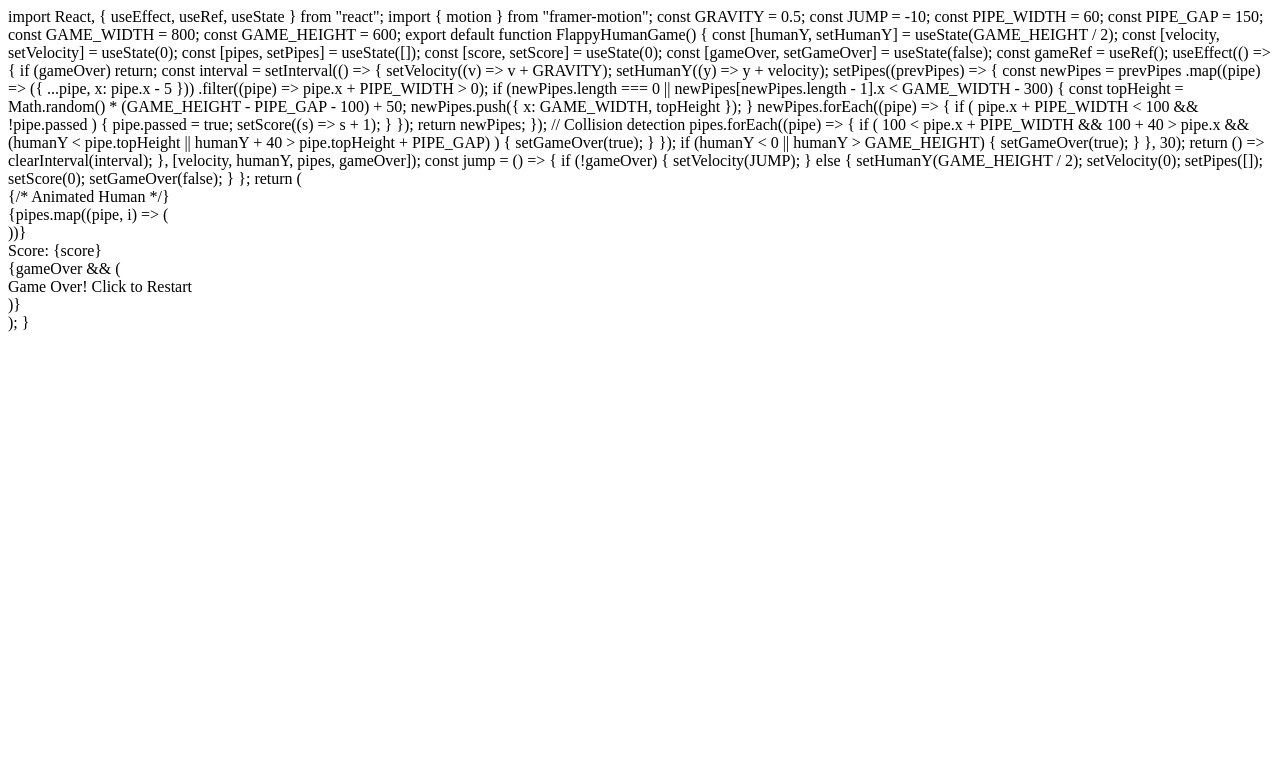
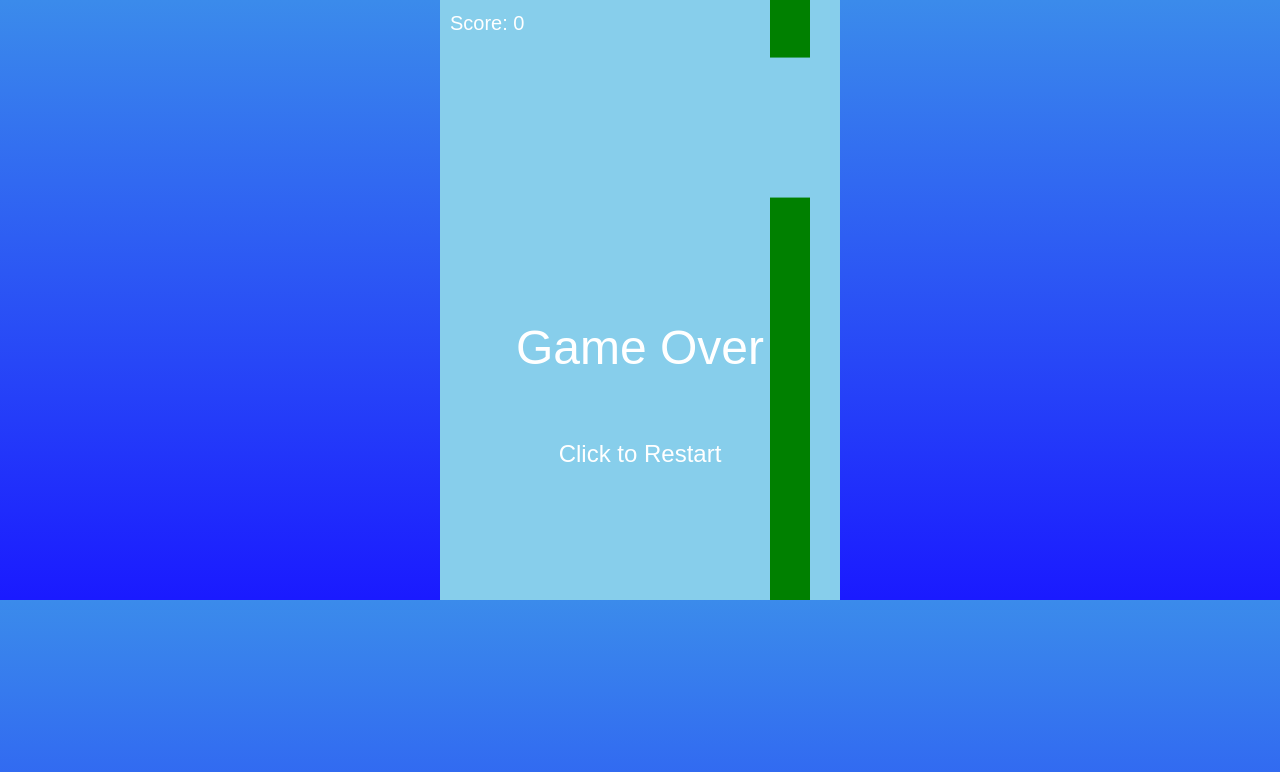
Before and after one commit to coltoneagleson/flappyhuman, a plain HTML site: page index.html in a window 1280 px wide. Drawn offline with Linux system fonts and the light colour scheme.

Commit message:
Update index.html

```diff
--- a/index.html
+++ b/index.html
@@ -1,124 +1,157 @@
-import React, { useEffect, useRef, useState } from "react";
-import { motion } from "framer-motion";
+<!DOCTYPE html>
+<html lang="en">
+<head>
+  <meta charset="UTF-8">
+  <title>Flappy Human</title>
+  <style>
+    body {
+      margin: 0;
+      overflow: hidden;
+      background: linear-gradient(to bottom, #3b8beb, #1a1aff);
+    }
+    canvas {
+      display: block;
+      margin: 0 auto;
+      background-color: #87CEEB;
+    }
+    #gameOver {
+      position: absolute;
+      top: 40%;
+      width: 100%;
+      text-align: center;
+      font-size: 3em;
+      color: white;
+      font-family: sans-serif;
+    }
+    #restart {
+      display: none;
+      position: absolute;
+      top: 55%;
+      width: 100%;
+      text-align: center;
+      font-size: 1.5em;
+      color: white;
+      cursor: pointer;
+      font-family: sans-serif;
+    }
+  </style>
+</head>
+<body>
 
-const GRAVITY = 0.5;
-const JUMP = -10;
-const PIPE_WIDTH = 60;
-const PIPE_GAP = 150;
-const GAME_WIDTH = 800;
-const GAME_HEIGHT = 600;
+<canvas id="gameCanvas" width="400" height="600"></canvas>
+<div id="gameOver">Game Over</div>
+<div id="restart" onclick="restartGame()">Click to Restart</div>
 
-export default function FlappyHumanGame() {
-  const [humanY, setHumanY] = useState(GAME_HEIGHT / 2);
-  const [velocity, setVelocity] = useState(0);
-  const [pipes, setPipes] = useState([]);
-  const [score, setScore] = useState(0);
-  const [gameOver, setGameOver] = useState(false);
-  const gameRef = useRef();
+<script>
+  const canvas = document.getElementById("gameCanvas");
+  const ctx = canvas.getContext("2d");
 
-  useEffect(() => {
-    if (gameOver) return;
+  let human = { x: 50, y: 300, width: 30, height: 30, velocity: 0 };
+  let gravity = 0.5;
+  let jumpForce = -8;
+  let pipes = [];
+  let frame = 0;
+  let gameRunning = true;
+  let score = 0;
 
-    const interval = setInterval(() => {
-      setVelocity((v) => v + GRAVITY);
-      setHumanY((y) => y + velocity);
+  document.addEventListener("keydown", () => {
+    if (gameRunning) {
+      human.velocity = jumpForce;
+    }
+  });
 
-      setPipes((prevPipes) => {
-        const newPipes = prevPipes
-          .map((pipe) => ({ ...pipe, x: pipe.x - 5 }))
-          .filter((pipe) => pipe.x + PIPE_WIDTH > 0);
+  function drawHuman() {
+    ctx.fillStyle = "black";
+    ctx.fillRect(human.x, human.y, human.width, human.height);
+  }
 
-        if (newPipes.length === 0 || newPipes[newPipes.length - 1].x < GAME_WIDTH - 300) {
-          const topHeight = Math.random() * (GAME_HEIGHT - PIPE_GAP - 100) + 50;
-          newPipes.push({ x: GAME_WIDTH, topHeight });
-        }
+  function drawPipes() {
+    ctx.fillStyle = "green";
+    pipes.forEach(pipe => {
+      ctx.fillRect(pipe.x, 0, pipe.width, pipe.top);
+      ctx.fillRect(pipe.x, pipe.top + pipe.gap, pipe.width, canvas.height);
+    });
+  }
 
-        newPipes.forEach((pipe) => {
-          if (
-            pipe.x + PIPE_WIDTH < 100 &&
-            !pipe.passed
-          ) {
-            pipe.passed = true;
-            setScore((s) => s + 1);
-          }
-        });
+  function updatePipes() {
+    if (frame % 90 === 0) {
+      const top = Math.random() * 200 + 50;
+      pipes.push({ x: canvas.width, width: 40, top: top, gap: 140 });
+    }
 
-        return newPipes;
-      });
+    pipes.forEach(pipe => {
+      pipe.x -= 2;
 
       // Collision detection
-      pipes.forEach((pipe) => {
-        if (
-          100 < pipe.x + PIPE_WIDTH &&
-          100 + 40 > pipe.x &&
-          (humanY < pipe.topHeight || humanY + 40 > pipe.topHeight + PIPE_GAP)
-        ) {
-          setGameOver(true);
-        }
-      });
+      if (
+        human.x < pipe.x + pipe.width &&
+        human.x + human.width > pipe.x &&
+        (human.y < pipe.top || human.y + human.height > pipe.top + pipe.gap)
+      ) {
+        gameOver();
+      }
 
-      if (humanY < 0 || humanY > GAME_HEIGHT) {
-        setGameOver(true);
+      // Scoring
+      if (pipe.x + pipe.width < human.x && !pipe.passed) {
+        pipe.passed = true;
+        score++;
       }
-    }, 30);
+    });
 
-    return () => clearInterval(interval);
-  }, [velocity, humanY, pipes, gameOver]);
+    // Remove off-screen pipes
+    pipes = pipes.filter(pipe => pipe.x + pipe.width > 0);
+  }
 
-  const jump = () => {
-    if (!gameOver) {
-      setVelocity(JUMP);
-    } else {
-      setHumanY(GAME_HEIGHT / 2);
-      setVelocity(0);
-      setPipes([]);
-      setScore(0);
-      setGameOver(false);
+  function drawScore() {
+    ctx.fillStyle = "white";
+    ctx.font = "20px sans-serif";
+    ctx.fillText("Score: " + score, 10, 30);
+  }
+
+  function gameOver() {
+    gameRunning = false;
+    document.getElementById("gameOver").style.display = "block";
+    document.getElementById("restart").style.display = "block";
+  }
+
+  function restartGame() {
+    human.y = 300;
+    human.velocity = 0;
+    pipes = [];
+    frame = 0;
+    score = 0;
+    gameRunning = true;
+    document.getElementById("gameOver").style.display = "none";
+    document.getElementById("restart").style.display = "none";
+    loop();
+  }
+
+  function loop() {
+    if (!gameRunning) return;
+
+    ctx.clearRect(0, 0, canvas.width, canvas.height);
+
+    // Update
+    human.velocity += gravity;
+    human.y += human.velocity;
+
+    if (human.y > canvas.height || human.y < 0) {
+      gameOver();
     }
-  };
 
-  return (
-    <div
-      ref={gameRef}
-      onClick={jump}
-      className="relative w-[800px] h-[600px] bg-sky-300 overflow-hidden border-4 border-black cursor-pointer"
-    >
-      <motion.div
-        className="absolute left-[100px] w-[40px] h-[40px] rounded-full bg-yellow-500"
-        animate={{ y: humanY }}
-        transition={{ ease: "easeOut", duration: 0.1 }}
-      >
-        {/* Animated Human */}
-        <div className="w-full h-full bg-[url('/human-sprite.gif')] bg-cover" />
-      </motion.div>
-      {pipes.map((pipe, i) => (
-        <React.Fragment key={i}>
-          <div
-            className="absolute bg-green-700"
-            style={{
-              left: pipe.x,
-              top: 0,
-              width: PIPE_WIDTH,
-              height: pipe.topHeight,
-            }}
-          />
-          <div
-            className="absolute bg-green-700"
-            style={{
-              left: pipe.x,
-              top: pipe.topHeight + PIPE_GAP,
-              width: PIPE_WIDTH,
-              height: GAME_HEIGHT - pipe.topHeight - PIPE_GAP,
-            }}
-          />
-        </React.Fragment>
-      ))}
-      <div className="absolute top-4 left-4 text-2xl font-bold text-white">Score: {score}</div>
-      {gameOver && (
-        <div className="absolute inset-0 flex items-center justify-center text-4xl font-bold text-red-700">
-          Game Over! Click to Restart
-        </div>
-      )}
-    </div>
-  );
-}
+    updatePipes();
+
+    // Draw
+    drawHuman();
+    drawPipes();
+    drawScore();
+
+    frame++;
+    requestAnimationFrame(loop);
+  }
+
+  loop();
+</script>
+
+</body>
+</html>
```
